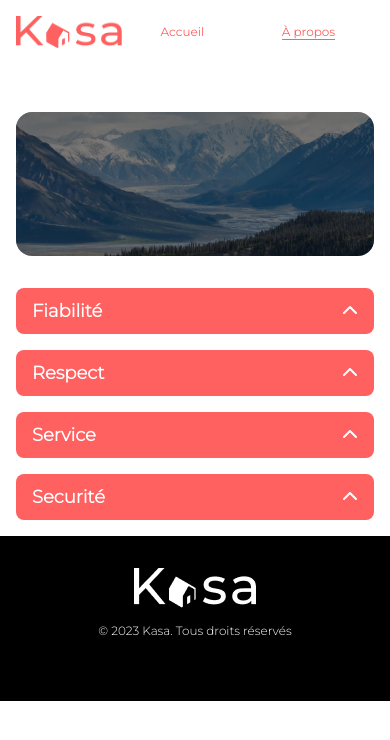
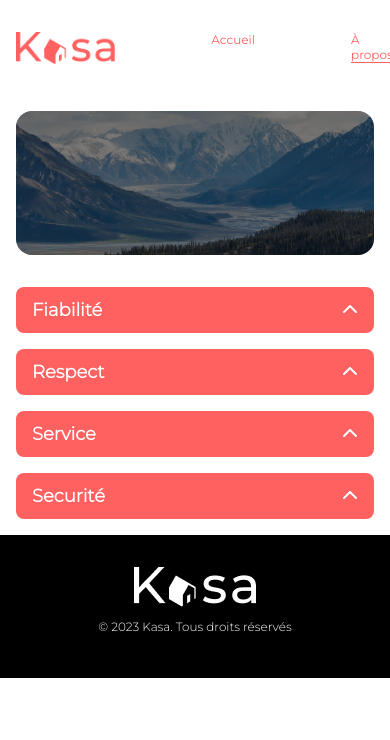
Before and after one commit to aymericpayen/P7, a React (Vite) app: page /a-propos in a window 390 px wide. Shown: the top 740 px of the page. Built offline with nearby package versions, Linux system fonts and the light colour scheme.

Commit message:
project finish - corrections

```diff
--- a/output.css
+++ b/output.css
@@ -34,6 +34,7 @@ header {
   justify-content: space-between;
   align-items: center;
   font-family: "MontserratLight", sans-serif;
+  max-width: 1440px;
 }
 header img {
   height: 95%;
@@ -48,12 +49,7 @@ header nav {
   justify-content: flex-end;
   display: flex;
   width: 100%;
-}
-@media only screen and (max-width: 640px) {
-  header nav {
-    display: flex;
-    justify-content: space-around;
-  }
+  margin-top: 1rem;
 }
 header nav .navlink {
   color: #ff6060;
@@ -64,23 +60,19 @@ header nav .navlink {
 }
 @media only screen and (max-width: 640px) {
   header nav .navlink {
-    display: flex;
     font-size: 0.75rem;
-    margin: 0;
   }
 }
 
 footer {
   text-align: center;
-  padding: 2rem 0rem 3rem 0rem;
+  padding: 2rem 0rem 2rem 0rem;
   display: grid;
   background-color: black;
   justify-items: center;
   color: #ffffff;
   font-family: "MontserratLight", sans-serif;
   font-size: 1.5rem;
-  height: 10vh;
-  margin-top: auto;
 }
 
 @media only screen and (max-width: 640px) {
@@ -95,8 +87,7 @@ footer {
 }
 
 main {
-  margin-top: 2rem;
-  max-width: 1440px;
+  max-width: auto;
 }
 
 body {
--- a/src/styles/layout/footer.scss
+++ b/src/styles/layout/footer.scss
@@ -1,14 +1,12 @@
 footer {
   text-align: center;
-  padding: 2rem 0rem 3rem 0rem;
+  padding: 2rem 0rem 2rem 0rem;
   display: grid;
   background-color: black;
   justify-items: center;
   color: $tertiary-color;
   font-family: "MontserratLight", sans-serif;
   font-size: 1.5rem;
-  height: 10vh;
-  margin-top: auto;
 }
 
 @media only screen and (max-width: 640px) {
--- a/src/styles/layout/header.scss
+++ b/src/styles/layout/header.scss
@@ -4,6 +4,7 @@ header {
   justify-content: space-between;
   align-items: center;
   font-family: "MontserratLight", sans-serif;
+  max-width: 1440px;
 
   & img {
     height: 95%;
@@ -18,11 +19,7 @@ header {
     justify-content: flex-end;
     display: flex;
     width: 100%;
-
-    @media only screen and (max-width: 640px) {
-      display: flex;
-      justify-content: space-around;
-    }
+    margin-top: 1rem;
 
     & .navlink {
       color: $primary-color;
@@ -32,9 +29,7 @@ header {
       font-weight: 500;
 
       @media only screen and (max-width: 640px) {
-        display: flex;
         font-size: 0.75rem;
-        margin: 0;
       }
     }
   }
--- a/src/styles/layout/layout.scss
+++ b/src/styles/layout/layout.scss
@@ -4,8 +4,8 @@
   padding: 0rem 1rem;
 }
 main {
-  margin-top: 2rem;
-  max-width: 1440px;
+  // margin-top: 2rem;
+  max-width: auto;
 }
 
 body {
```
Also changed, not shown: 1 other file (tests, documents, lock files or other folders).
